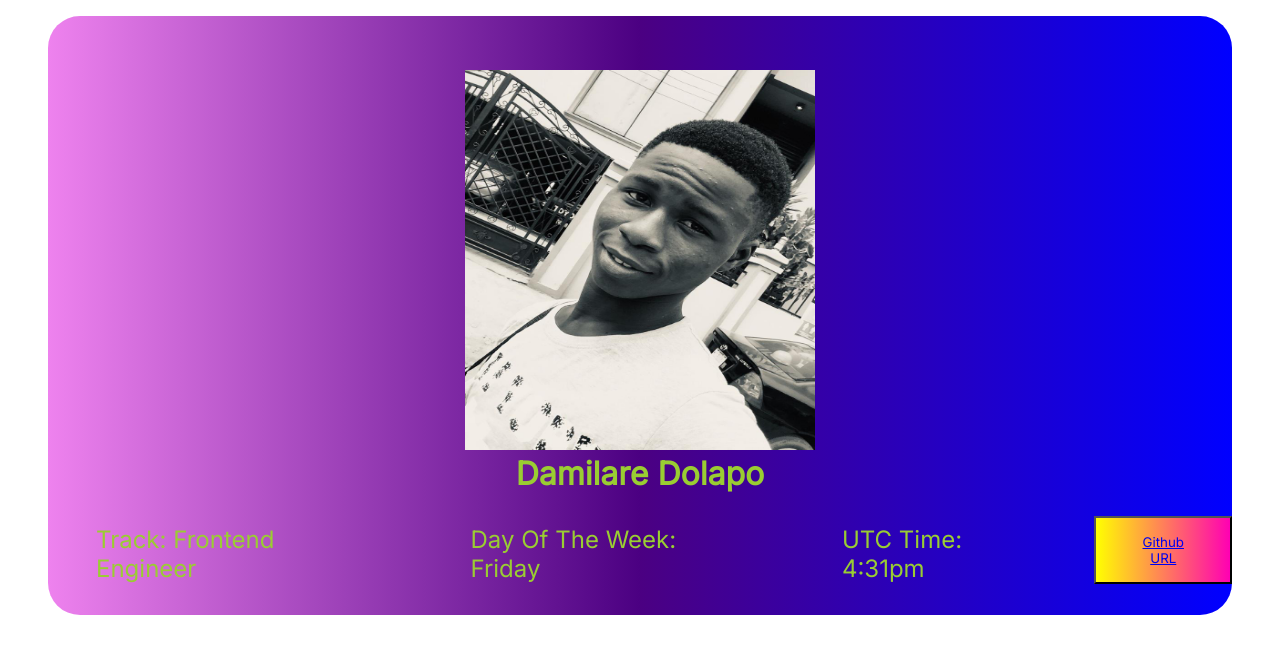
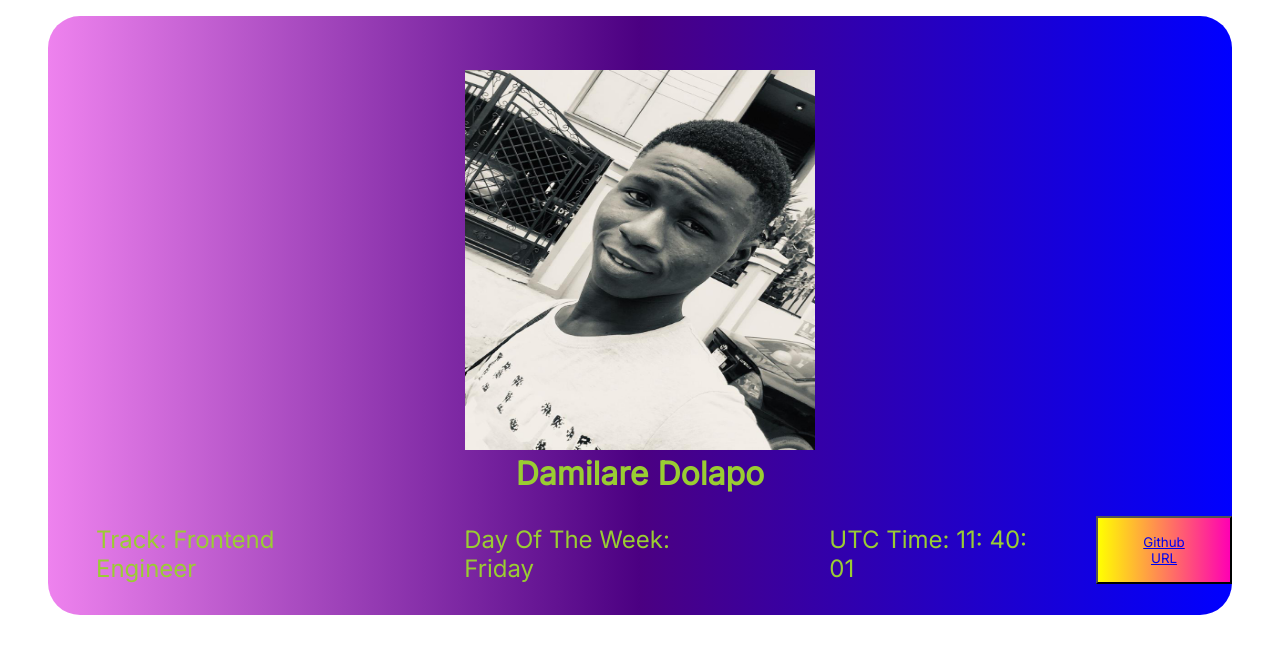
Before and after one commit to EzekielDamz/stage-one-project, a plain HTML site: page index.html in a window 1280 px wide. Drawn offline with Linux system fonts and the light colour scheme.

Commit message:
HNG project 01

```diff
--- a/index.html
+++ b/index.html
@@ -16,7 +16,7 @@
          <ul>
          <li><p data-testid="myTrack"><span>Track:  </span>Frontend Engineer</p></li>
          <li><p data-testid="slackDayOfTheWeek"><span>Day Of The Week:  </span>Friday</p></li>
-         <li><p data-testid="currentUTCTime"><span>UTC Time:  </span>4:31pm</p></li>
+         <li><p data-testid="currentUTCTime"><span>UTC Time:  </span>11: 40: 01</p></li>
          <button data-testid="githubURL"><a href="https://github.com/EzekielDamz/stage-one-project">Github URL</a></button>
          </ul>
     </header>
```
